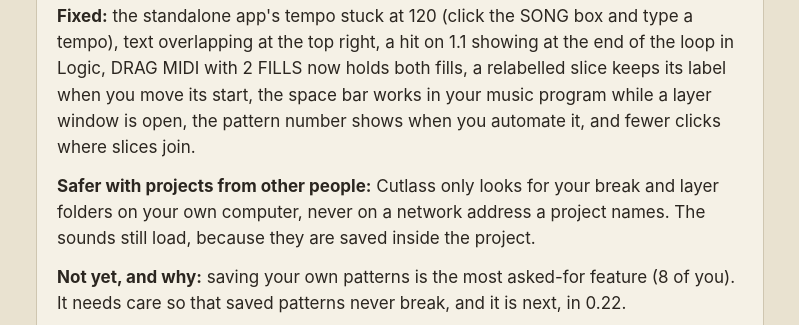
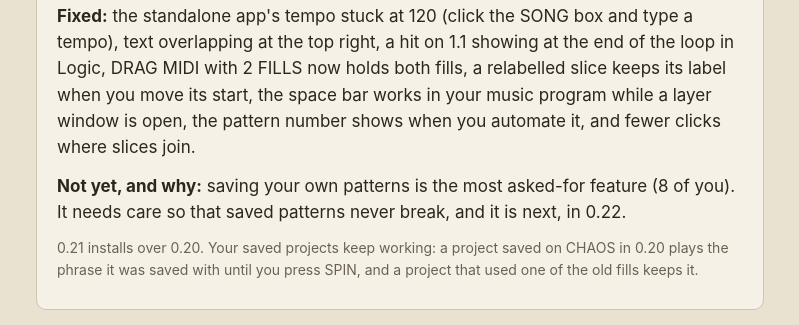
Before and after one commit to thoreaubakker/cutlass-beta, a plain HTML site: page index.html in a window 1280 px wide. Shown: the part 1195-1520 px from the top of the page, without its empty margins (240-1039 px from the left). Drawn offline with Linux system fonts and the light colour scheme.

Commit message:
Beta page: drop the detailed safety line
Co-Authored-By: Claude Opus 5.5 <noreply@anthropic.com>
Claude-Session: https://claude.ai/code/session_018AbRgw3deifywSf9ijXkU6

```diff
--- a/index.html
+++ b/index.html
@@ -83,7 +83,6 @@
     <p><b>You said: the window is too big or blurry on my laptop.</b> SIZE, bottom left: pick 60% to 200%, or drag the corner. Cutlass remembers it, and the first open fits your screen.</p>
     <p><b>Also new:</b> MIX (a pad can play several hits from the break at random, so it doesn't repeat the same chop), CLEAR (empties the pattern so you can click in your own), quick links at the bottom right, and a WHAT'S NEW tag at the top left with this list inside the plugin.</p>
     <p><b>Fixed:</b> the standalone app's tempo stuck at 120 (click the SONG box and type a tempo), text overlapping at the top right, a hit on 1.1 showing at the end of the loop in Logic, DRAG MIDI with 2 FILLS now holds both fills, a relabelled slice keeps its label when you move its start, the space bar works in your music program while a layer window is open, the pattern number shows when you automate it, and fewer clicks where slices join.</p>
-    <p><b>Safer with projects from other people:</b> Cutlass only looks for your break and layer folders on your own computer, never on a network address a project names. The sounds still load, because they are saved inside the project.</p>
     <p><b>Not yet, and why:</b> saving your own patterns is the most asked-for feature (8 of you). It needs care so that saved patterns never break, and it is next, in 0.22.</p>
     <p class="small">0.21 installs over 0.20. Your saved projects keep working: a project saved on CHAOS in 0.20 plays the phrase it was saved with until you press SPIN, and a project that used one of the old fills keeps it.</p>
   </div>
```
